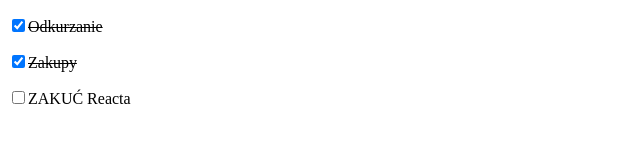
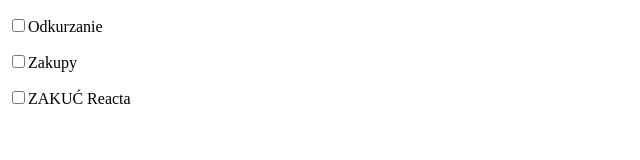
Before and after one commit to gkolek/20190209-react-myTodo, a React (Create React App) app: page / in a window 1280 px wide. Shown: the top 160 px of the page, without its empty margins (0-640 px from the left). Built offline with nearby package versions, Linux system fonts and the light colour scheme.

Commit message:
2nd - state transfer to parent - App.js

```diff
--- a/src/App.js
+++ b/src/App.js
@@ -1,13 +1,43 @@
 import React, { Component } from 'react';
 
 import TaskContainer from './TaskContainer'
+import  CreateTask from './CreateTask'
 
 
 class App extends Component {
+
+  state = {
+    day: 'sobota',
+    tasks: [
+        { id: 101, name: 'Odkurzanie', completed: false },
+        { id: 202, name: 'Zakupy', completed: false },
+        { id: 303, name: 'ZAKUĆ Reacta', completed: false }
+    ]
+}
+
+handleChange = (event, taskId) => {
+  console.log('kliknięte', taskId, event.target.checked)
+  const taskIndex = this.state.tasks.findIndex(task=> task.id ===taskId);
+  const task = this.state.tasks[taskIndex];
+
+  task.completed = event.target.checked;
+
+  const tasks = [...this.state.tasks];
+  tasks[taskIndex] = task;
+
+  this.setState({tasks:tasks})
+}
+
+
+
   render() {
     return (
       <div>
-        <TaskContainer/>
+        <TaskContainer
+        todos={this.state.tasks}
+        handleChange = {this.handleChange}
+
+        />
       </div>
     );
   }
--- a/src/CreateTask.js
+++ b/src/CreateTask.js
@@ -0,0 +1,14 @@
+import React, { Component } from 'react'
+
+class CreateTask extends Component {
+
+
+    render() {
+        return (
+            <div>
+                <input>input</input>
+            </div>
+        )
+    }
+}
+export default CreateTask;
--- a/src/TaskContainer.js
+++ b/src/TaskContainer.js
@@ -4,34 +4,16 @@
 
 class TaskContainer extends Component {
 
-    state = {
-        day: 'sobota',
-        tasks: [
-            { id: 101, name: 'Odkurzanie', completed: true },
-            { id: 202, name: 'Zakupy', completed: true },
-            { id: 303, name: 'ZAKUĆ Reacta', completed: false }
-        ]
-    }
-
-    handleChange = (event, taskId) => {
-        console.log('kliknięte', taskId);
-
-        console.log(event.target.checked)
-    }
 
 
     render() {
         return (
             <div>
-                {/* <Task fafik="Odkurzanie" />
-                <Task fafik="Zakupy" />
-                <Task fafik="ZAKUĆ Reacta" />
-                <p /> */}
-                {this.state.tasks.map(task => (
+                {this.props.todos.map(task => (
                     <Task
                     key={`t-${task.id}`}
                     task = {task}
-                    handleChange = {(event)=>this.handleChange(event, task.id)}
+                    handleChange = {(event)=>this.props.handleChange(event, task.id)}
                     />
                 ))}
             </div>
```
